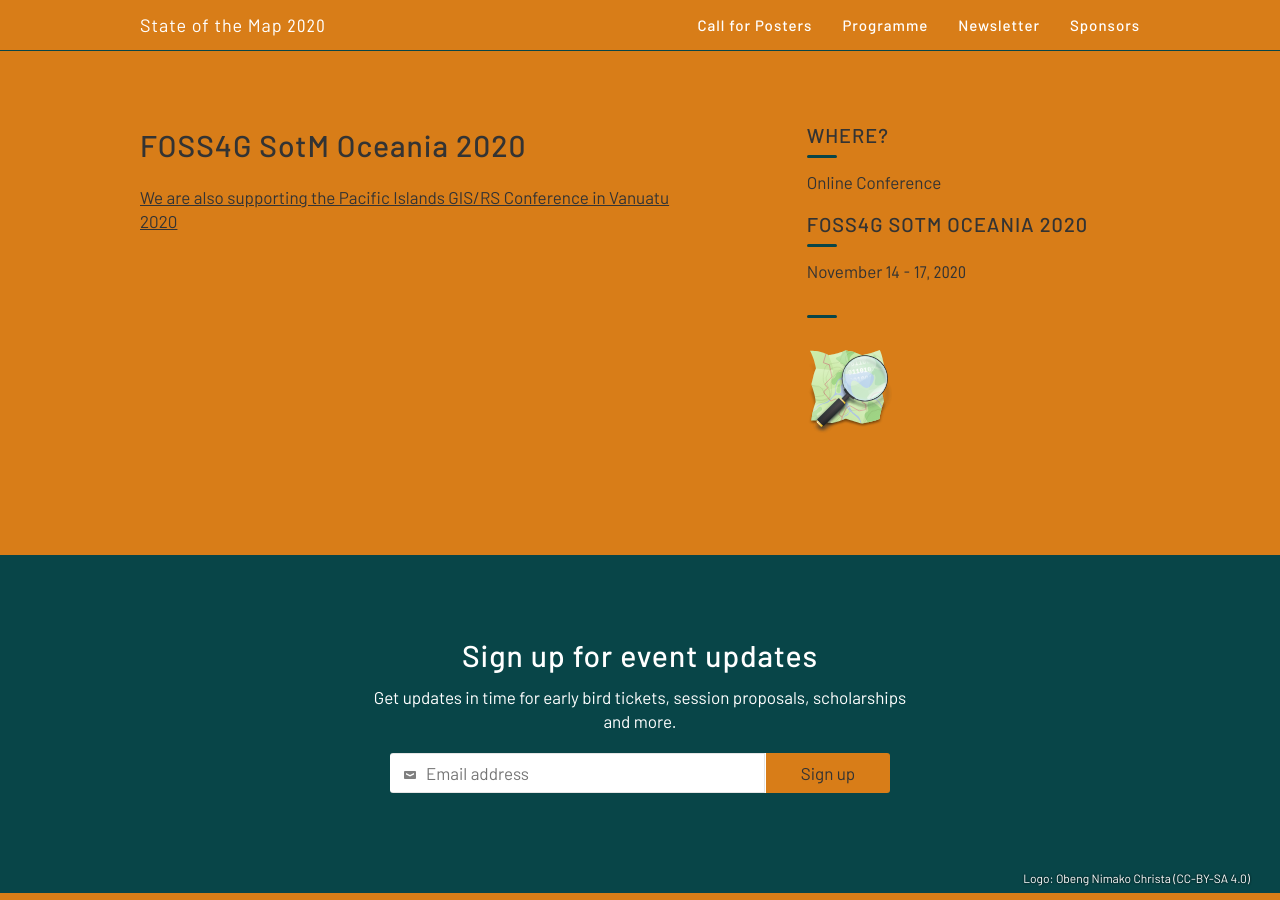
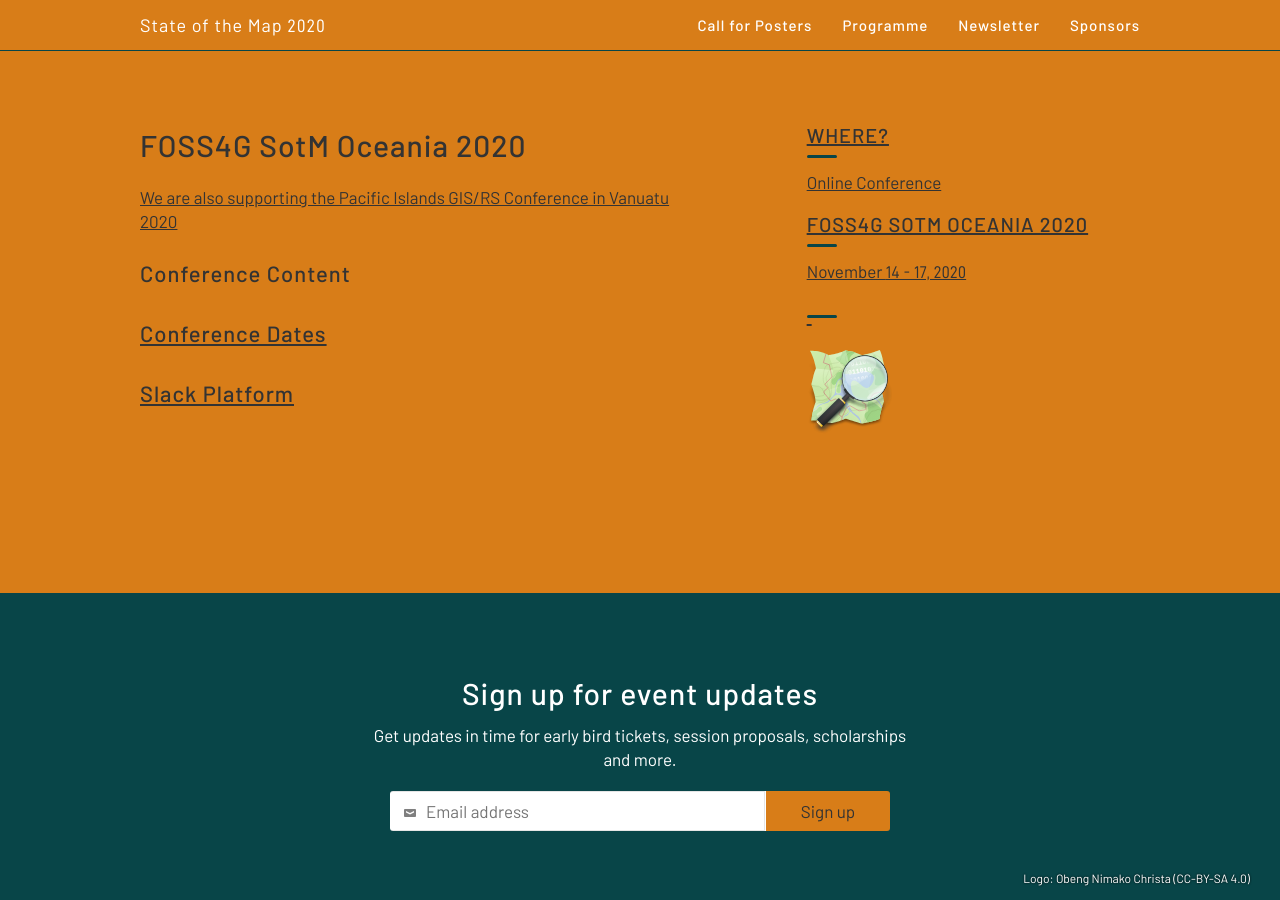
Before and after one commit to osgeo-oceania/foss4g-sotm-oceania-2020, a Jekyll site: the page built from index.html, in a window 1280 px wide and 900 px high, scrolled down 895 px. Built offline with Jekyll 4.4.1, drawn with Linux system fonts in a browser that asks for light colours.

Commit message:
Update about.html

```diff
--- a/_includes/about.html
+++ b/_includes/about.html
@@ -4,8 +4,13 @@
         <div class="col8 clearfix space-bottom2 contain">
           <div class="col10 margin2r space-bottom2">
             <h1 class="space-bottom2">FOSS4G SotM Oceania 2020</h1>
-      <p> <a href="http://www.picgisrs.org/conference-venue/">We are also supporting the Pacific Islands GIS/RS Conference in Vanuatu 2020</a> </p>
-
+      		<p> <a href="http://www.picgisrs.org/conference-venue/">We are also supporting the Pacific Islands GIS/RS Conference in Vanuatu 2020</a> </p>
+            <h2 class="space-bottom2">Conference Content</h2>
+		<p> <a href="https://macwright.org/2020/06/21/ethics-in-geo.html"Tom MacWright</a> </p>
+	    <h2 class="space-bottom2">Conference Dates</h2>
+		<p> <a href="http://www.strawpoll.me/20423837"DECISION: Conference will be Friday, 20 November 2020</a> </p>
+	    <h2 class="space-bottom2">Slack Platform</h2>
+		<p> <a href="http://maptimeoceania.slack.com"Committee members are encouraged to join the “foss4g-sotm-oceania” channel</a> </p>
 	  </div>
         </div>
         <div class="col4 clearfix contain">
```
